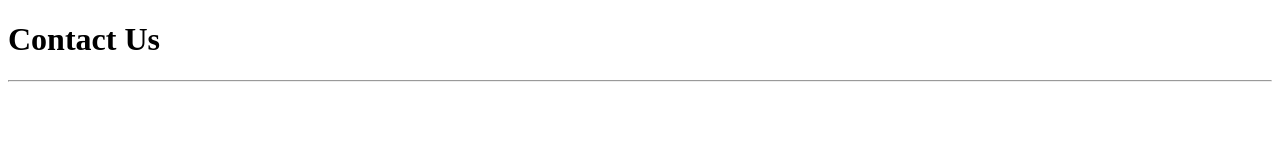
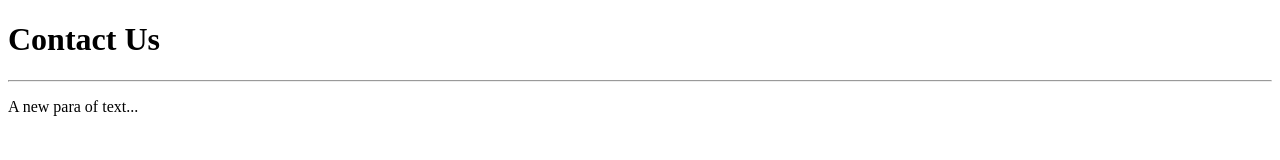
Before and after one commit to messagewaleed/waqservices, a plain HTML site: page contact.html in a window 1280 px wide. Drawn offline with Linux system fonts and the light colour scheme.

Commit message:
added a new para

```diff
--- a/contact.html
+++ b/contact.html
@@ -9,5 +9,8 @@
 	Contact Us
 </h1>
 <hr>
+<p>
+	A new para of text...
+</p>
 </body>
 </html>
```
Also changed, not shown: 1 other file.
